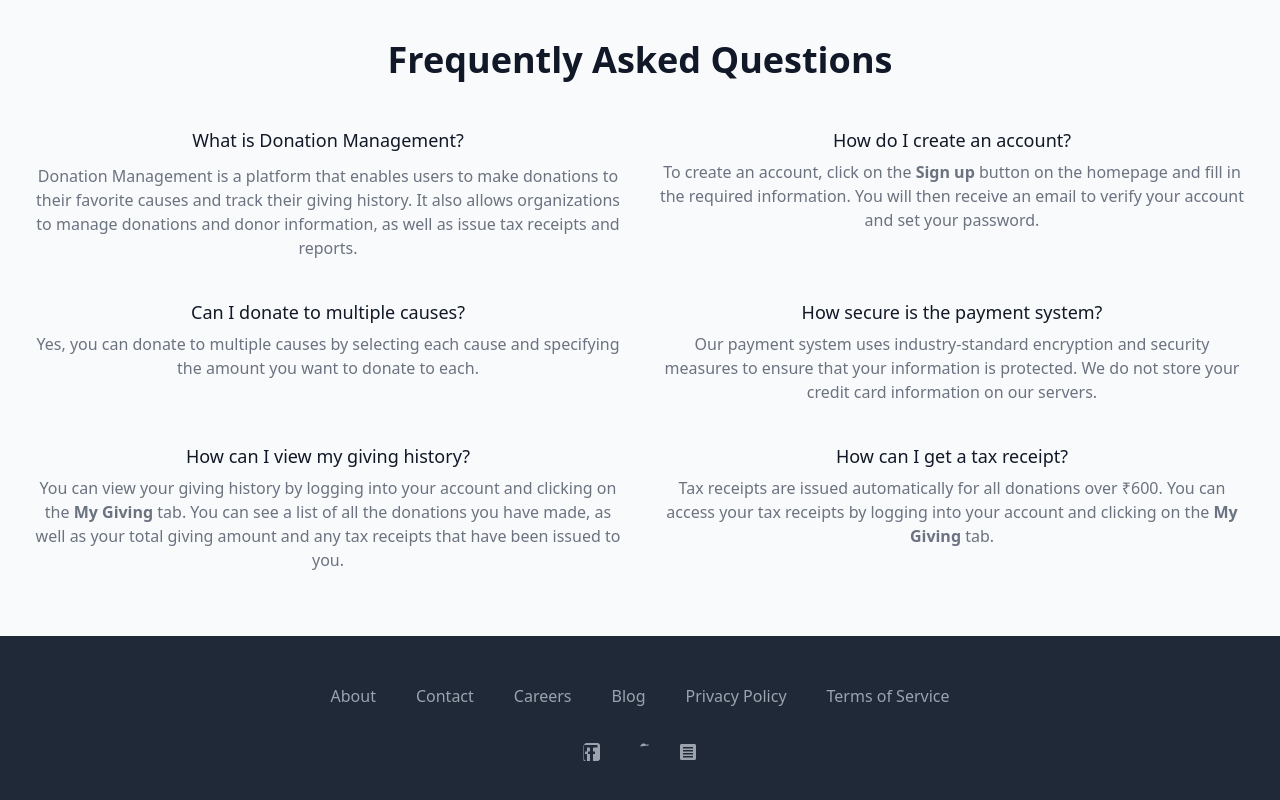
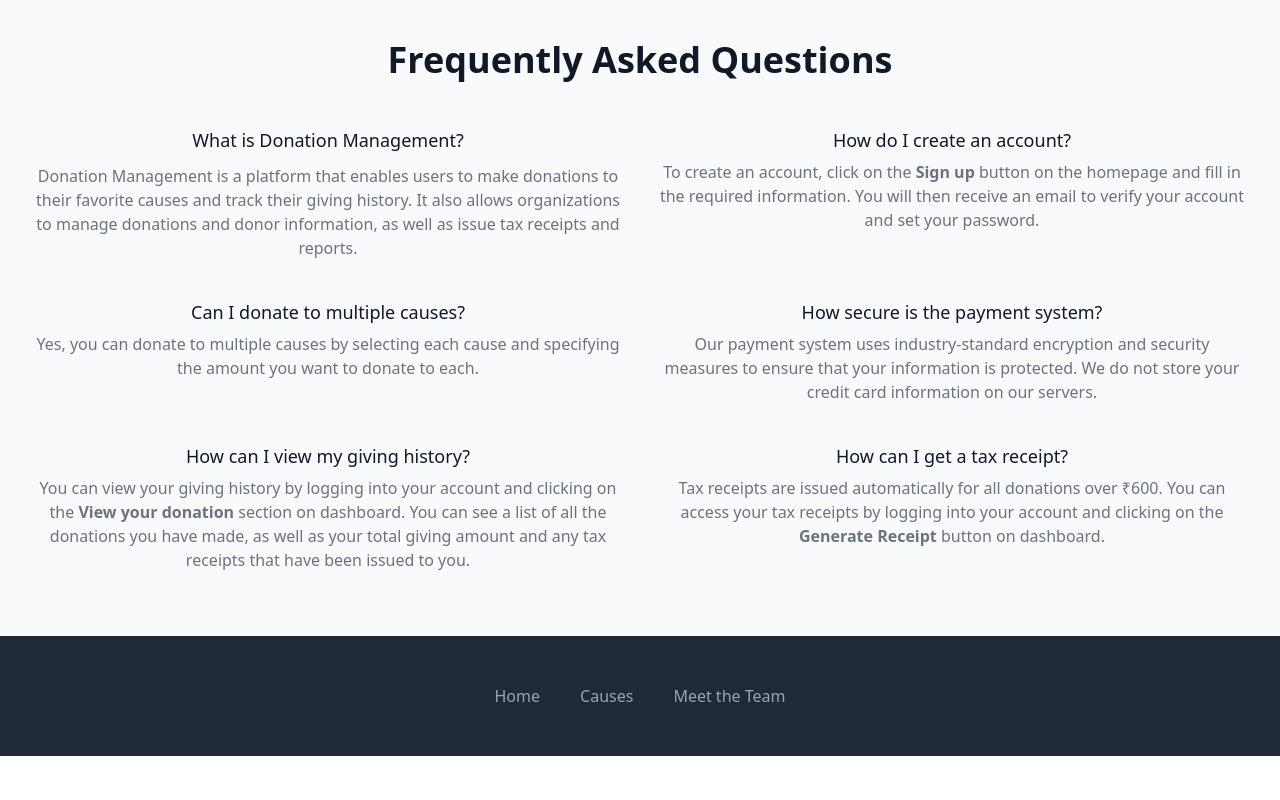
Before and after one commit to DeveshPurohit/raah-donation, a Next.js app: page / in a window 1280 px wide. Shown: the part 1038-1838 px from the top of the page. After the commit the page ends 1794 px from the top, so only its background shows below. Built offline with nearby package versions, Linux system fonts and the light colour scheme.

Commit message:
bug fixes and testing

```diff
--- a/package.json
+++ b/package.json
@@ -17,8 +17,10 @@
     "jspdf-autotable": "^3.5.28",
     "moment": "^2.29.4",
     "mongoose": "^6.3.3",
+    "nanoid": "^4.0.2",
     "next": "12.1.6",
     "pdfmake": "^0.2.7",
+    "razorpay": "^2.8.6",
     "react": "18.1.0",
     "react-dom": "18.1.0",
     "react-icons": "^4.7.1",
--- /dev/null
+++ b/pages/api/razorpay.js
@@ -0,0 +1,37 @@
+const Razorpay = require("razorpay");
+import { nanoid } from 'nanoid'
+
+export default async function handler(req, res) {
+  if (req.method === "POST") {
+    // Initialize razorpay object
+    const razorpay = new Razorpay({
+      key_id: process.env.RAZORPAY_KEY,
+      key_secret: process.env.RAZORPAY_SECRET,
+    });
+
+    // Create an order -> generate the OrderID -> Send it to the Front-end
+    const payment_capture = 1;
+    const amount = req.body.amount;
+    const currency = "INR";
+    const options = {
+      amount: (amount * 100).toString(),
+      currency,
+      receipt: nanoid(),
+      payment_capture,
+    };
+
+    try {
+      const response = await razorpay.orders.create(options);
+      res.status(200).json({
+        id: response.id,
+        currency: response.currency,
+        amount: response.amount,
+      });
+    } catch (err) {
+      console.log(err);
+      res.status(400).json(err);
+    }
+  } else {
+    // Handle any other HTTP method
+  }
+}
--- a/pages/cause/[slug].js
+++ b/pages/cause/[slug].js
@@ -73,7 +73,7 @@ const Cause = ({donaters}) => {
           })}
         </tbody>
       </table>
-      <h3 className='m-4 text-center font-semibold'>Total amount - {sum}</h3>
+      <h3 className='m-4 text-center font-semibold'>Total amount - ₹{sum}</h3>
 
     </div>
 
--- a/pages/causes.jsx
+++ b/pages/causes.jsx
@@ -17,7 +17,7 @@ const causes = ({causes}) => {
                                                     <Link href={`/cause/${causes[item].title}`}><div className="cursor-pointer font-bold text-lg text-black m-2 "><u>{causes[item].title}
                                                        </u> </div></Link>
 
-                                                       <div className="font-semibold text-lg text-black m-2 ">Required amount - {causes[item].amount}
+                                                       <div className="font-semibold text-lg text-black m-2 ">Required amount - ₹{causes[item].amount}
                                                        </div>
                                                        <div className="text-gray-500 m-2 text-sm"><a href="">{causes[item].description}</a></div>
                                                        <Link href={{
--- a/pages/dashboard.js
+++ b/pages/dashboard.js
@@ -23,16 +23,7 @@ const Dashboard = ({ donaters }) => {
               View Causes
             </button>
           </Link>
-    <Link href={"/signup"}>
-            <button className="text-white bg-pink-500 border-0 my-10 mx-4 py-2  focus:outline-none hover:bg-pink-600 rounded text-md">
-              Add New Donor
-            </button>
-          </Link>
-    <Link href={"/"}>
-            <button className="text-white bg-pink-500 border-0 my-10 mx-4 py-2  focus:outline-none hover:bg-pink-600 rounded text-md">
-              Our Work
-            </button>
-          </Link>
+
     <Link href={"/team"}>
             <button className="text-white bg-pink-500 border-0 my-10 mx-4 py-2  focus:outline-none hover:bg-pink-600 rounded text-md">
               Meet the Team
--- a/pages/donation.js
+++ b/pages/donation.js
@@ -25,9 +25,87 @@ const Donation = () => {
       setPan(e.target.value);
     }
     else if (e.target.name == "amount") {
-      setAmount(e.target.value);
+      setAmount(parseInt(e.target.value));
     }
   };
+
+  // const initializeRazorpay = () => {
+  //   return new Promise((resolve) => {
+  //     const script = document.createElement("script");
+  //     script.src = "https://checkout.razorpay.com/v1/checkout.js";
+
+  //     script.onload = () => {
+  //       resolve(true);
+  //     };
+  //     script.onerror = () => {
+  //       resolve(false);
+  //     };
+
+  //     document.body.appendChild(script);
+  //   });
+  // };
+
+  // const makePayment = async () => {
+  //       const res = await initializeRazorpay();
+  //   console.log("in function")
+  //       if (!res) {
+  //         alert("Razorpay SDK Failed to load");
+  //         return;
+  //       }
+
+  //       // Make API call to the serverless API
+  //       const data = await fetch("/api/razorpay", { method: "POST", amount }).then((t) =>
+  //         t.json()
+  //       );
+  //       console.log(data);
+  //       var options = {
+  //         key: process.env.RAZORPAY_KEY, // Enter the Key ID generated from the Dashboard
+  //         name: "Devesh Pvt Ltd",
+  //         currency: data.currency,
+  //         amount: amount,
+  //         order_id: data.id,
+  //         description: "Thankyou for your precious donation",
+  //         image: "/raah.jpeg",
+  //         handler: function (response) {
+  //           // Validate payment at server - using webhooks is a better idea.
+  //           console.log(response.razorpay_payment_id);
+  //           console.log(response.razorpay_order_id);
+  //           console.log(response.razorpay_signature);
+  //         },
+  //         prefill: {
+  //           name: "Devesh Purohit",
+  //           email: "purohitdev@gmail.com",
+  //           contact: "9876549999",
+  //         },
+  //       };
+
+  //       const paymentObject = new window.Razorpay(options);
+  //       paymentObject.open();
+  //       // e.preventDefault();
+  //       // const info = { name, email, pan, cause, amount };
+  //       // let ress = await fetch(`${process.env.NEXT_PUBLIC_HOST}/api/donater`, {
+  //       //   method: "POST", // or 'PUT'
+  //       //   headers: {
+  //       //     "Content-Type": "application/json",
+  //       //   },
+  //       //   body: JSON.stringify(data),
+  //       // });
+  //       // let response = await ress.json();
+  //       // setEmail("");
+  //       // setName("");
+  //       // setPan("");
+  //       // setAmount("");
+  //       // toast.success("Thanks for the Donation", {
+  //       //   position: "top-center",
+  //       //   autoClose: 1000,
+  //       //   hideProgressBar: false,
+  //       //   closeOnClick: true,
+  //       //   pauseOnHover: true,
+  //       //   draggable: true,
+  //       //   progress: undefined,
+  //       // });
+
+  //     };
 
   const handleSubmit = async (e) => {
     e.preventDefault();
@@ -57,6 +135,8 @@ const Donation = () => {
     //   router.push("http://localhost:3000/login")
     // }, 2000)
   };
+
+
 
   return (
     <div>
--- a/pages/donor/[slug].js
+++ b/pages/donor/[slug].js
@@ -35,7 +35,7 @@ const Donor = () => {
           Receipt downloaded.
         </button>
         <br/>
-        <Link href={'/dashboard'}><button className="m-4 text-blue-500">
+        <Link href={'/dashboard'}><button className="m-4 text-xl p-2  rounded-lg bg-pink-500">
           go back
         </button></Link>
 
--- a/pages/index.js
+++ b/pages/index.js
@@ -171,7 +171,7 @@ export default function Home() {
                   </dt>
                   <dd className="mt-2 text-base text-gray-500">
                     You can view your giving history by logging into your
-                    account and clicking on the <strong>My Giving</strong> tab.
+                    account and clicking on the <strong>View your donation</strong> section on dashboard.
                     You can see a list of all the donations you have made, as
                     well as your total giving amount and any tax receipts that
                     have been issued to you.
@@ -185,7 +185,7 @@ export default function Home() {
                   <dd className="mt-2 text-base text-gray-500">
                     Tax receipts are issued automatically for all donations over
                     ₹600. You can access your tax receipts by logging into your
-                    account and clicking on the <strong>My Giving</strong> tab.
+                    account and clicking on the <strong>Generate Receipt</strong> button on dashboard.
                   </dd>
                 </div>
               </dl>
@@ -208,106 +208,29 @@ export default function Home() {
                 href="#"
                 className="text-base text-gray-400 hover:text-gray-100"
               >
-                About
+                Home
               </a>
             </div>
-
-            <div className="px-5 py-2">
+            <Link href={'/causes'}>
+            <div className="px-5 py-2 cursor-pointer">
               <a
-                href="#"
+                className="text-base text-gray-400 hover:text-gray-100"
+                >
+                Causes
+              </a>
+            </div>
+                </Link>
+                <Link href={'/team'}>
+            <div className="px-5 py-2 cursor-pointer">
+              <a
                 className="text-base text-gray-400 hover:text-gray-100"
               >
-                Contact
+                Meet the Team
               </a>
             </div>
-
-            <div className="px-5 py-2">
-              <a
-                href="#"
-                className="text-base text-gray-400 hover:text-gray-100"
-              >
-                Careers
-              </a>
-            </div>
-
-            <div className="px-5 py-2">
-              <a
-                href="#"
-                className="text-base text-gray-400 hover:text-gray-100"
-              >
-                Blog
-              </a>
-            </div>
-            <div className="px-5 py-2">
-              <a
-                href="#"
-                className="text-base text-gray-400 hover:text-gray-100"
-              >
-                Privacy Policy
-              </a>
-            </div>
-
-            <div className="px-5 py-2">
-              <a
-                href="#"
-                className="text-base text-gray-400 hover:text-gray-100"
-              >
-                Terms of Service
-              </a>
-            </div>
+</Link>
           </nav>
 
-          <div className="mt-8 flex justify-center space-x-6">
-            <a href="#" className="text-gray-400 hover:text-gray-100">
-              <span className="sr-only">Facebook</span>
-              <svg
-                className="w-6 h-6"
-                fill="currentColor"
-                viewBox="0 0 24 24"
-                aria-hidden="true"
-              >
-                <path
-                  fillRule="evenodd"
-                  clipRule="evenodd"
-                  d="M17.5 3H6.5C5.12173 3 4 4.12173 4 5.5V18.5C4 19.8783 5.12173 21 6.5 21H17.5C18.8783 21 20 19.8783 20 18.5V5.5C20 4.12173 18.8783 3 17.5 3ZM17 7.5H14C13.4477 7.5 13 7.94772 13 8.5V11.5H15V14H13V21H10V14H8V11.5H10V8.5C10 7.94772 9.55228 7.5 9 7.5H7V11.5H5V14H7V21H4.5C3.94772 21 3.5 20.5523 3.5 20V5.5C3.5 5.22386 3.72386 5 4 5H17C17.2761 5 17.5 5.22386 17.5 5.5V7.5Z"
-                  fill="currentColor"
-                />
-              </svg>
-            </a>
-
-            <a href="#" className="text-gray-400 hover:text-gray-100">
-              <span className="sr-only">Twitter</span>
-              <svg
-                className="w-6 h-6"
-                fill="currentColor"
-                viewBox="0 0 24 24"
-                aria-hidden="true"
-              >
-                <path
-                  fillRule="evenodd"
-                  clipRule="evenodd"
-                  d="M21.214 5.33247C20.5642 5.66709 19.8495 5.89368 19.0992 6.00164C19.8721 5.56036 20.4533 4.83025 20.7488 3.94123C19.9911 4.35468 19.1521 4.63458 18.2698 4.76378C17.5567 3.98956 16.5471 3.5 15.464 3.5C13.7272 3.5 12.3466 4.88071 12.3466 6.61739C12.3466 6.91325 12.3823 7."
-                ></path>
-              </svg>
-            </a>
-
-            <a href="#" className="text-gray-400 hover:text-gray-100">
-              <span className="sr-only">LinkedIn</span>
-              <svg
-                className="w-6 h-6"
-                fill="currentColor"
-                viewBox="0 0 24 24"
-                aria-hidden="true"
-              >
-                <path
-                  fillRule="evenodd"
-                  clipRule="evenodd"
-                  d="M5.5 4C4.67157 4 4 4.67157 4 5.5V18.5C4 19.3284 4.67157 20 5.5 20H18.5C19.3284 20 20 19.3284 20 18.5V5.5C20 4.67157 19.3284 4 18.5 4H5.5ZM7 7H17V8.5H7V7ZM7 10H17V11.5H7V10ZM7 13H17V14.5H7V13ZM7 16H17V17.5H7V16Z"
-                  fill="currentColor"
-                />
-              </svg>
-            </a>
-          </div>
         </div>
       </footer>
     </div>
--- a/pages/team.js
+++ b/pages/team.js
@@ -26,7 +26,7 @@ export default function Team() {
                       <a href="#">Govind</a>
                   </h3>
                   <span className="text-gray-500 dark:text-gray-400">Backend developer</span>
-                  <p className="mt-3 mb-4 font-light text-gray-500 dark:text-gray-400">Jese drives the technical strategy of the flowbite platform and brand.</p>
+                  <p className="mt-3 mb-4 font-light text-gray-500 dark:text-gray-400">Govind drives the technical strategy of the flowbite platform and brand.</p>
                   <ul className="flex space-x-4 sm:mt-0">
                       <li>
                           <a href="#" className="text-gray-500 hover:text-gray-900 dark:hover:text-white">
```
Also changed, not shown: 2 other files (tests, documents, lock files or other folders).
